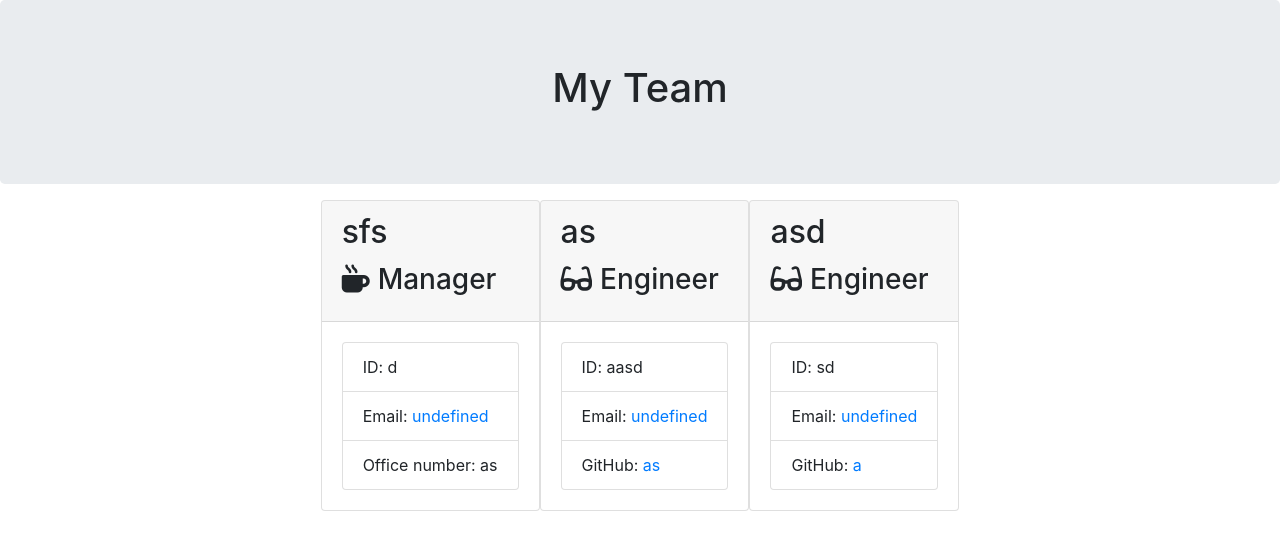
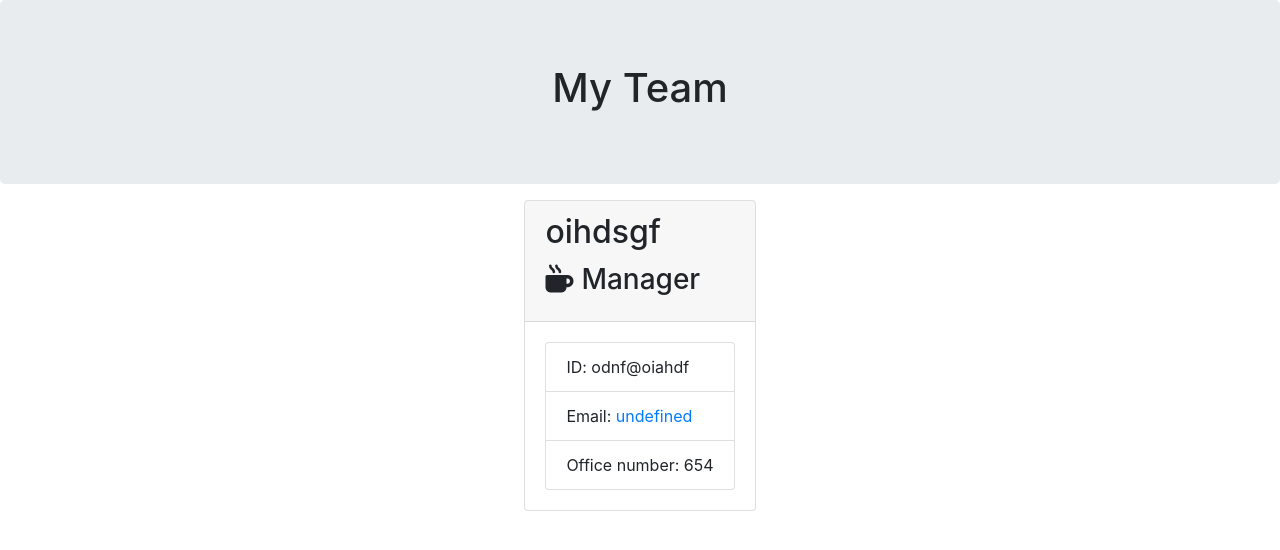
Before and after one commit to Nmenotti20/Team_Profile_Generator, a website: page Develop/output/team.html in a window 1280 px wide. Drawn offline with nearby package versions, Linux system fonts and the light colour scheme; files whose address does not match are found by name.

Commit message:
downloaded jest

```diff
--- a/Develop/output/team.html
+++ b/Develop/output/team.html
@@ -25,40 +25,14 @@
             <div class="team-area col-12 d-flex justify-content-center">
                 <div class="card employee-card">
     <div class="card-header">
-        <h2 class="card-title">sfs</h2>
+        <h2 class="card-title">oihdsgf</h2>
         <h3 class="card-title"><i class="fas fa-mug-hot mr-2"></i>Manager</h3>
     </div>
     <div class="card-body">
         <ul class="list-group">
-            <li class="list-group-item">ID: d</li>
+            <li class="list-group-item">ID: odnf@oiahdf</li>
             <li class="list-group-item">Email: <a href="mailto:undefined">undefined</a></li>
-            <li class="list-group-item">Office number: as</li>
-        </ul>
-    </div>
-</div>
-<div class="card employee-card">
-    <div class="card-header">
-        <h2 class="card-title">as</h2>
-        <h3 class="card-title"><i class="fas fa-glasses mr-2"></i>Engineer</h3>
-    </div>
-    <div class="card-body">
-        <ul class="list-group">
-            <li class="list-group-item">ID: aasd</li>
-            <li class="list-group-item">Email: <a href="mailto:undefined">undefined</a></li>
-            <li class="list-group-item">GitHub: <a href="https://github.com/as" target="_blank" rel="noopener noreferrer">as</a></li>
-        </ul>
-    </div>
-</div>
-<div class="card employee-card">
-    <div class="card-header">
-        <h2 class="card-title">asd</h2>
-        <h3 class="card-title"><i class="fas fa-glasses mr-2"></i>Engineer</h3>
-    </div>
-    <div class="card-body">
-        <ul class="list-group">
-            <li class="list-group-item">ID: sd</li>
-            <li class="list-group-item">Email: <a href="mailto:undefined">undefined</a></li>
-            <li class="list-group-item">GitHub: <a href="https://github.com/a" target="_blank" rel="noopener noreferrer">a</a></li>
+            <li class="list-group-item">Office number: 654</li>
         </ul>
     </div>
 </div>
--- a/Develop/package.json
+++ b/Develop/package.json
@@ -25,7 +25,7 @@
     "inquirer": "^6.5.2"
   },
   "devDependencies": {
-    "jest": "^24.8.0"
+    "jest": "^24.9.0"
   },
   "keywords": []
 }
```
Also changed, not shown: 1 other file.
